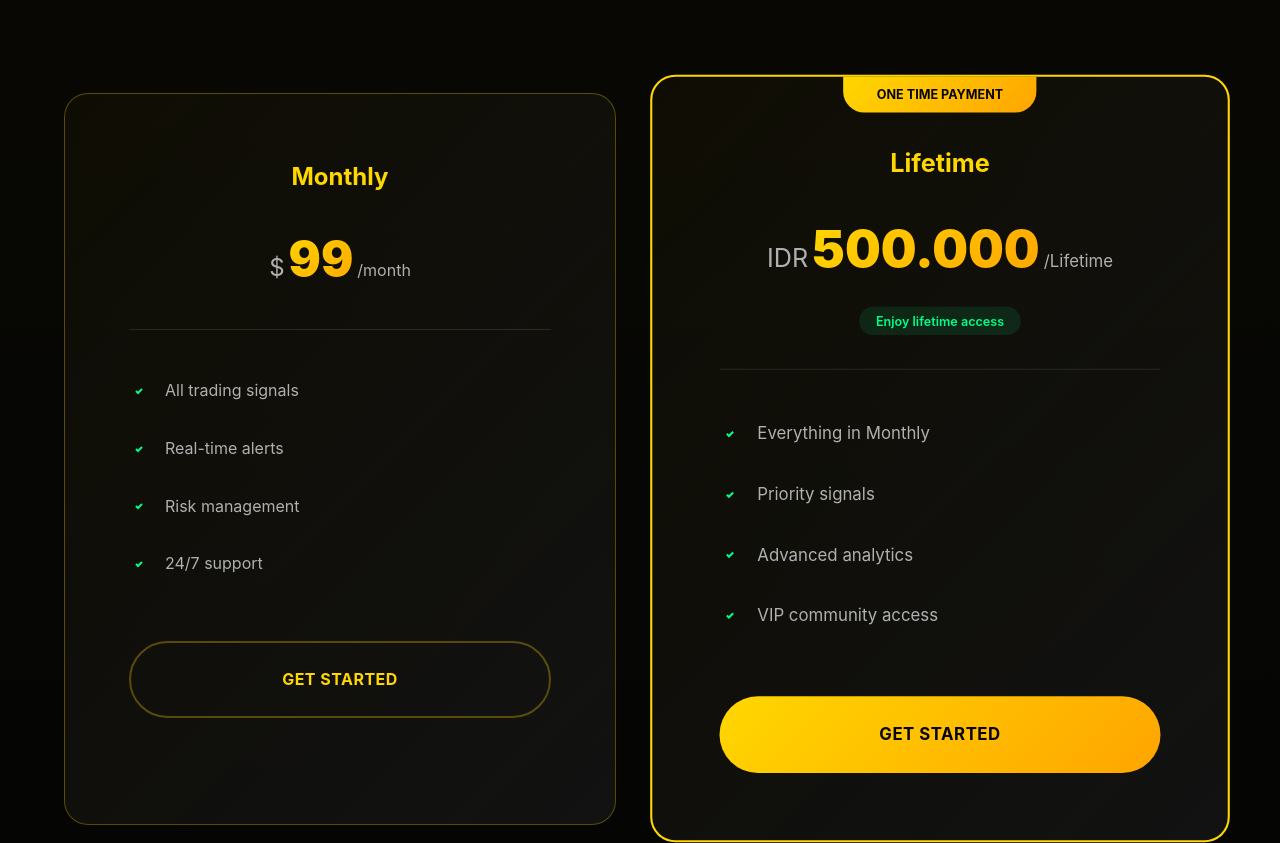
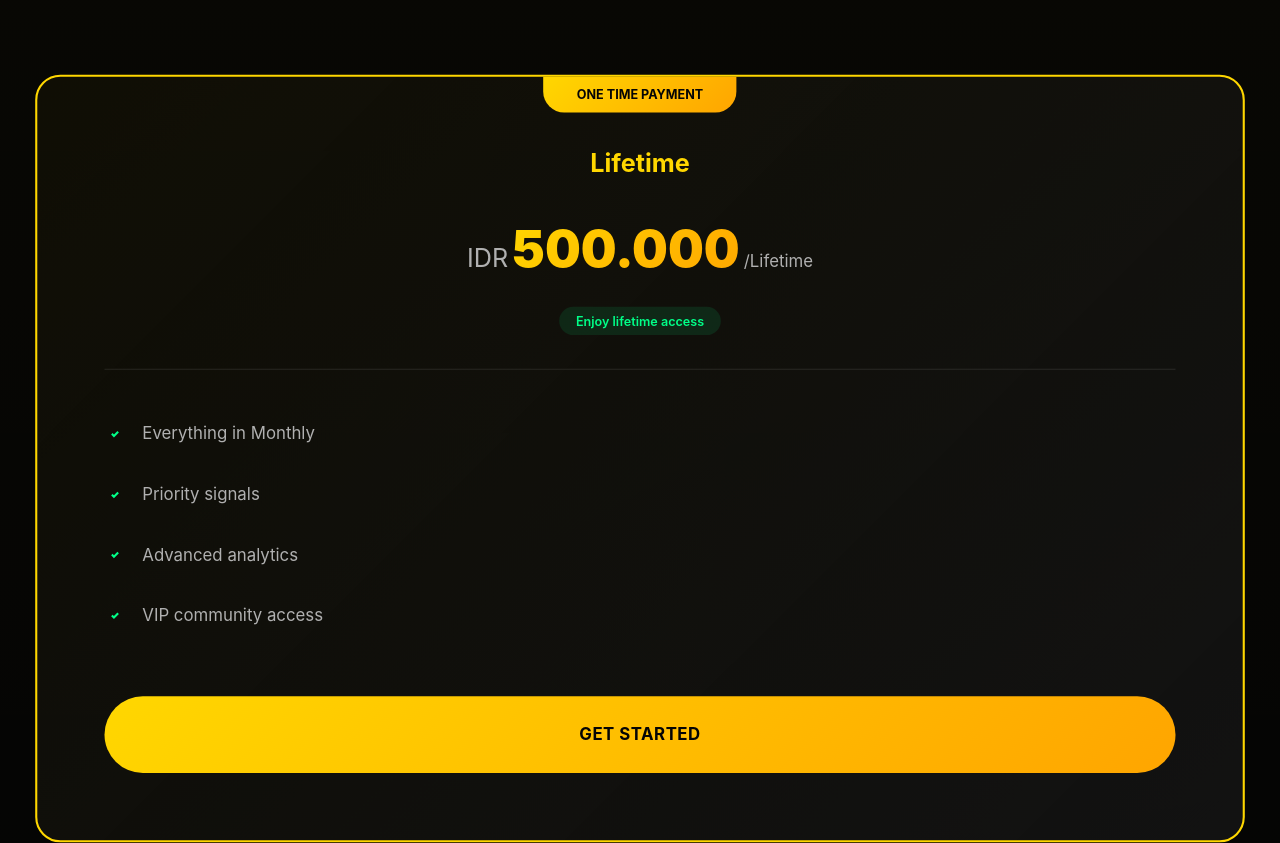
Before and after one commit to Dwiyulianto31072k4/luxquant-site, a plain HTML site: page index.html in a window 1280 px wide. Shown: the part 8140-8983 px from the top of the page. Drawn offline with nearby package versions, Linux system fonts and the light colour scheme.

Commit message:
Update index.html

```diff
--- a/index.html
+++ b/index.html
@@ -702,87 +702,6 @@
             </h2>
           </div>
 
-          <div class="pricing-grid" data-aos="fade-up" data-aos-delay="100">
-            <div class="pricing-card">
-              <div class="pricing-header">
-                <h3>Monthly</h3>
-                <div class="pricing-price">
-                  <span class="currency">$</span>
-                  <span class="amount">99</span>
-                  <span class="period">/month</span>
-                </div>
-              </div>
-              <ul class="pricing-features">
-                <li>
-                  <svg
-                    class="check-icon"
-                    width="20"
-                    height="20"
-                    viewBox="0 0 20 20"
-                  >
-                    <path
-                      d="M7 10l2 2 4-4"
-                      stroke="currentColor"
-                      stroke-width="2"
-                      fill="none"
-                    />
-                  </svg>
-                  All trading signals
-                </li>
-                <li>
-                  <svg
-                    class="check-icon"
-                    width="20"
-                    height="20"
-                    viewBox="0 0 20 20"
-                  >
-                    <path
-                      d="M7 10l2 2 4-4"
-                      stroke="currentColor"
-                      stroke-width="2"
-                      fill="none"
-                    />
-                  </svg>
-                  Real-time alerts
-                </li>
-                <li>
-                  <svg
-                    class="check-icon"
-                    width="20"
-                    height="20"
-                    viewBox="0 0 20 20"
-                  >
-                    <path
-                      d="M7 10l2 2 4-4"
-                      stroke="currentColor"
-                      stroke-width="2"
-                      fill="none"
-                    />
-                  </svg>
-                  Risk management
-                </li>
-                <li>
-                  <svg
-                    class="check-icon"
-                    width="20"
-                    height="20"
-                    viewBox="0 0 20 20"
-                  >
-                    <path
-                      d="M7 10l2 2 4-4"
-                      stroke="currentColor"
-                      stroke-width="2"
-                      fill="none"
-                    />
-                  </svg>
-                  24/7 support
-                </li>
-              </ul>
-              <a href="https://linktr.ee/LuxQuantVIP" class="pricing-btn">
-                Get Started
-              </a>
-            </div>
-
             <div class="pricing-card featured">
               <div class="pricing-badge">One Time Payment</div>
               <div class="pricing-header">
@@ -885,6 +804,7 @@
                 fill="none"
               />
             </svg>
+
             <div class="guarantee-content">
               <h4>30-Day Money Back Guarantee</h4>
               <p>
```
